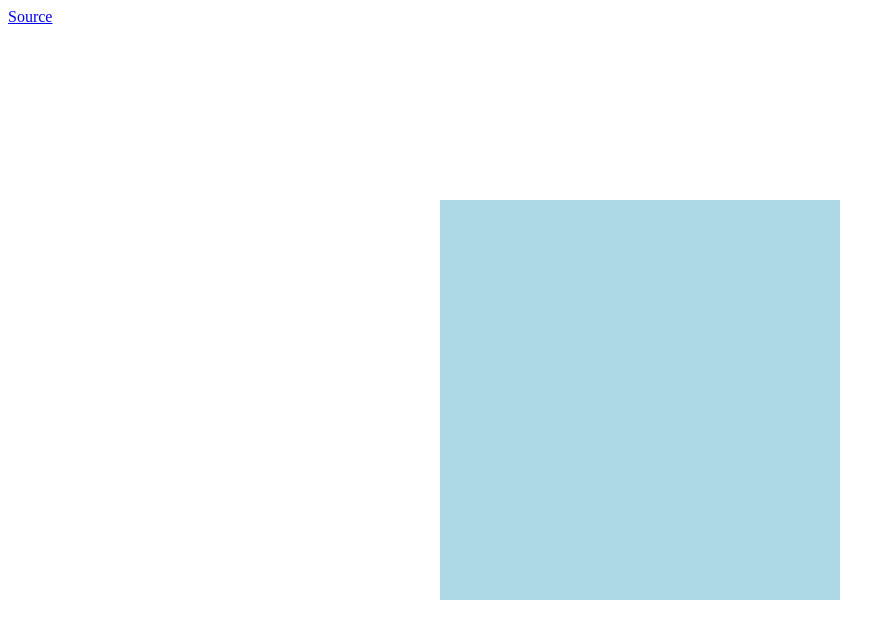
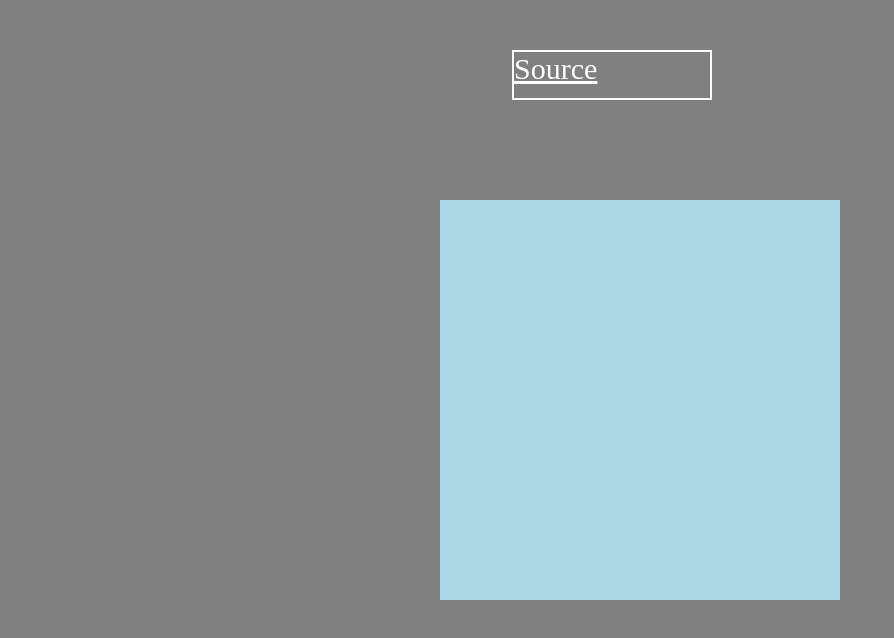
Before and after one commit to MaximLutay/qualium, a website: page source/index.html in a window 1280 px wide. Shown: the whole page, without its empty margins (0-894 px from the left). Drawn offline with Linux system fonts and the light colour scheme.

Commit message:
experiment

```diff
--- a/source/style.css
+++ b/source/style.css
@@ -1,12 +1,43 @@
+body{
+  background:gray;
+}
+
+
+
 #viewarea{
 position: absolute;
 width: 400px;
 height:400px;
 background-color: lightblue;
 overflow: hidden;
+z-index: 2;}
 
-z-index: 2;}
+
+
 #overlapper{
   overflow: hidden;
   z-index: 100;
 }
+
+a{
+  position:absolute;
+  top:50px;
+  left:40%;
+  display: block;
+  box-sizing:border-box;
+  width: 200px ;
+  height:50px;
+  border:solid white 2px;
+  background: gray;
+  font-size:30px;
+  color:white;
+  transition: top 1s, 2s background 2s, 2s color 2s;
+}
+
+
+a:hover{
+  background:white;
+  color:gray;
+
+  top:100px;
+}
```
